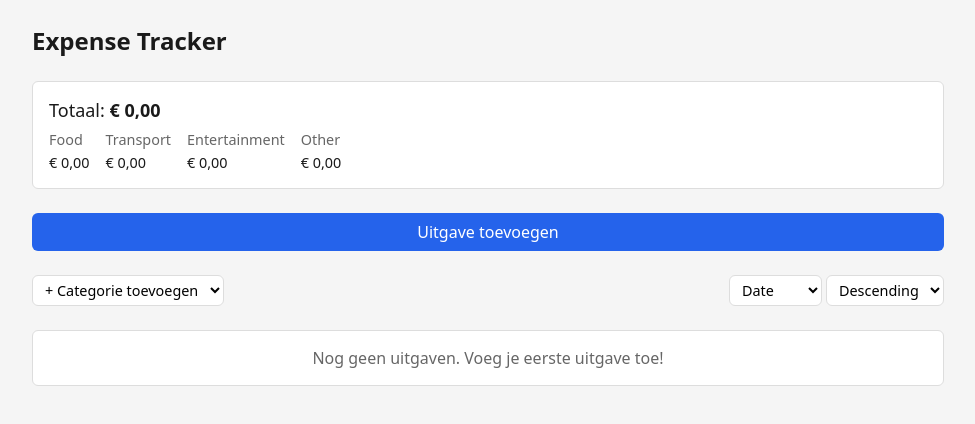
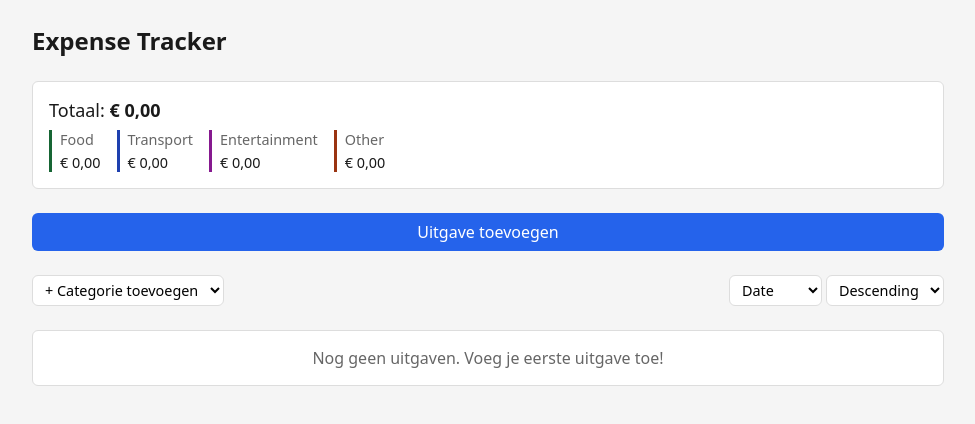
Before and after one commit to Marc-Elz/expense-tracker, a JavaScript app in the folder app/: page / in a window 1280 px wide. Shown: the top 424 px of the page, without its empty margins (152-1127 px from the left). Built offline with nearby package versions, Linux system fonts and the light colour scheme.

Commit message:
Added color accents for categories

```diff
--- a/app/src/components/ExpenseItem.vue
+++ b/app/src/components/ExpenseItem.vue
@@ -1,5 +1,5 @@
 <template>
-  <li class="table-row">
+  <li class="table-row" :class="`accent-${expense.category.toLowerCase()}`">
     <span>{{ expense.date }}</span>
     <span>{{ expense.description }}</span>
     <span>{{ expense.category }}</span>
@@ -33,10 +33,27 @@ const emit = defineEmits<{
   align-items: center;
   padding: var(--spacing-2) var(--spacing-3);
   border-bottom: 1px solid var(--color-border);
+  border-left: 6px solid transparent;
 }
 
 .table-row:last-child {
   border-bottom: none;
+}
+
+.accent-food {
+  border-left-color: var(--color-food-text);
+}
+
+.accent-transport {
+  border-left-color: var(--color-transport-text);
+}
+
+.accent-entertainment {
+  border-left-color: var(--color-entertainment-text);
+}
+
+.accent-other {
+  border-left-color: var(--color-other-text);
 }
 
 .actions {
--- a/app/src/components/ExpenseList.vue
+++ b/app/src/components/ExpenseList.vue
@@ -74,5 +74,6 @@ const emit = defineEmits<{
   font-weight: 600;
   color: var(--color-text-muted);
   border-bottom: 1px solid var(--color-border);
+  border-left: 6px solid transparent;
 }
 </style>
--- a/app/src/components/SummaryDashboard.vue
+++ b/app/src/components/SummaryDashboard.vue
@@ -2,7 +2,7 @@
   <div class="dashboard">
     <p class="total">Totaal: <strong>{{ formatCurrency(total) }}</strong></p>
     <ul class="breakdown">
-      <li v-for="cat in CATEGORIES" :key="cat">
+      <li v-for="cat in CATEGORIES" :key="cat" :class="`accent-${cat.toLowerCase()}`">
         <span class="category">{{ cat }}</span>
         <span>{{ formatCurrency(categoryTotals[cat]) }}</span>
       </li>
@@ -48,9 +48,27 @@ defineProps<{
   flex-direction: column;
   gap: var(--spacing-1);
   font-size: 0.9rem;
+  padding-left: var(--spacing-2);
+  border-left: 3px solid transparent;
 }
 
 .category {
   color: var(--color-text-muted);
 }
+
+.breakdown li.accent-food {
+  border-left-color: var(--color-food-text);
+}
+
+.breakdown li.accent-transport {
+  border-left-color: var(--color-transport-text);
+}
+
+.breakdown li.accent-entertainment {
+  border-left-color: var(--color-entertainment-text);
+}
+
+.breakdown li.accent-other {
+  border-left-color: var(--color-other-text);
+}
 </style>
```
Also changed, not shown: 1 other file (tests, documents, lock files or other folders).
